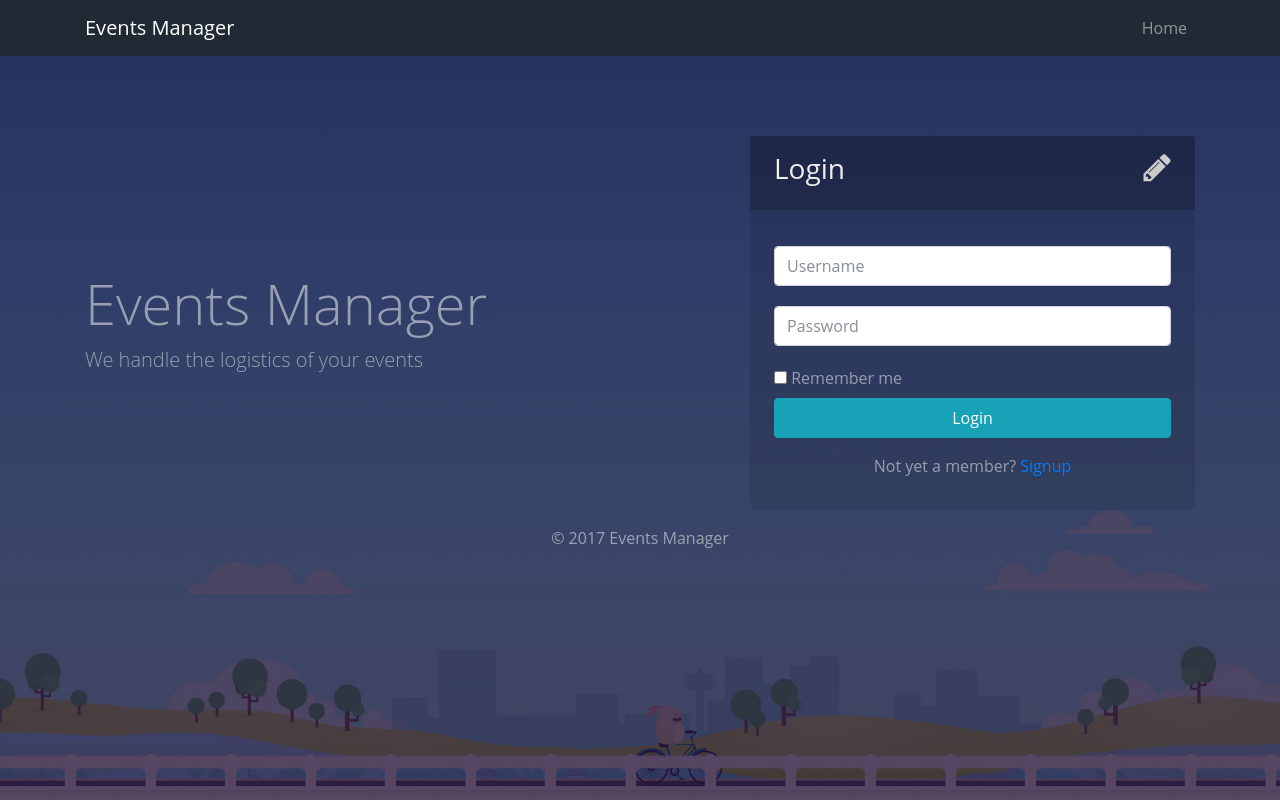
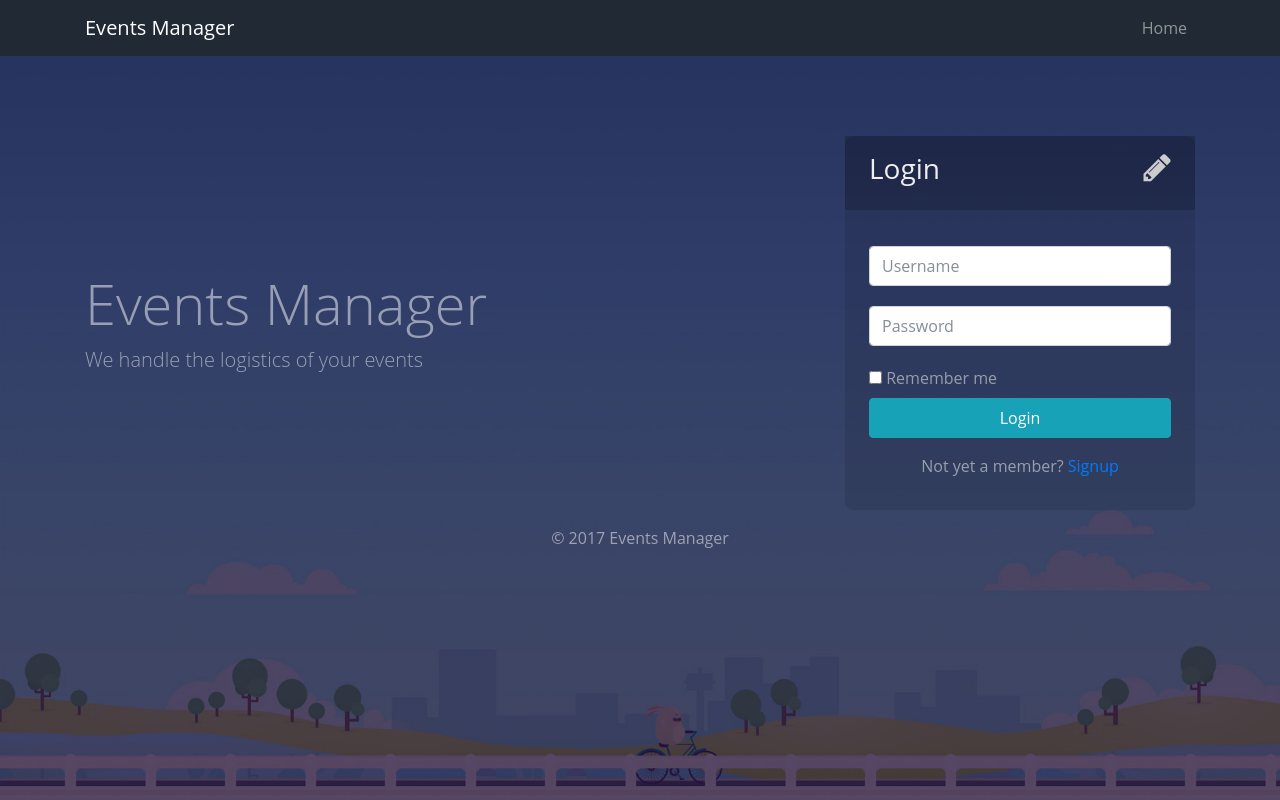
Before and after one commit to emmaadesile/EventsManager, a plain HTML site: page template/index.html in a window 1280 px wide. Drawn offline with Linux system fonts and the light colour scheme.

Commit message:
Reduce the widths of the login/signup forms

```diff
--- a/template/index.html
+++ b/template/index.html
@@ -36,13 +36,13 @@
         <div class="row mt-5em align-items-center">
 
           <!-- HEADER -->
-          <div class="col-12 col-md-7">
+          <div class="col-12 col-md-8">
             <h3 class="display-4 text-white-50">Events Manager</h3>
             <p class="lead text-white-50">We handle the logistics of your events</p>
           </div>
 
           <!-- LOGIN FORM -->
-          <div class="col-12 col-md-5">
+          <div class="col-12 col-md-4">
             <div class="form-box form-signup">
                 <div class="form-group">
                     <div class="form-top pt-pb">
```
Also changed, not shown: template/signup.html (+2 -2 lines).
